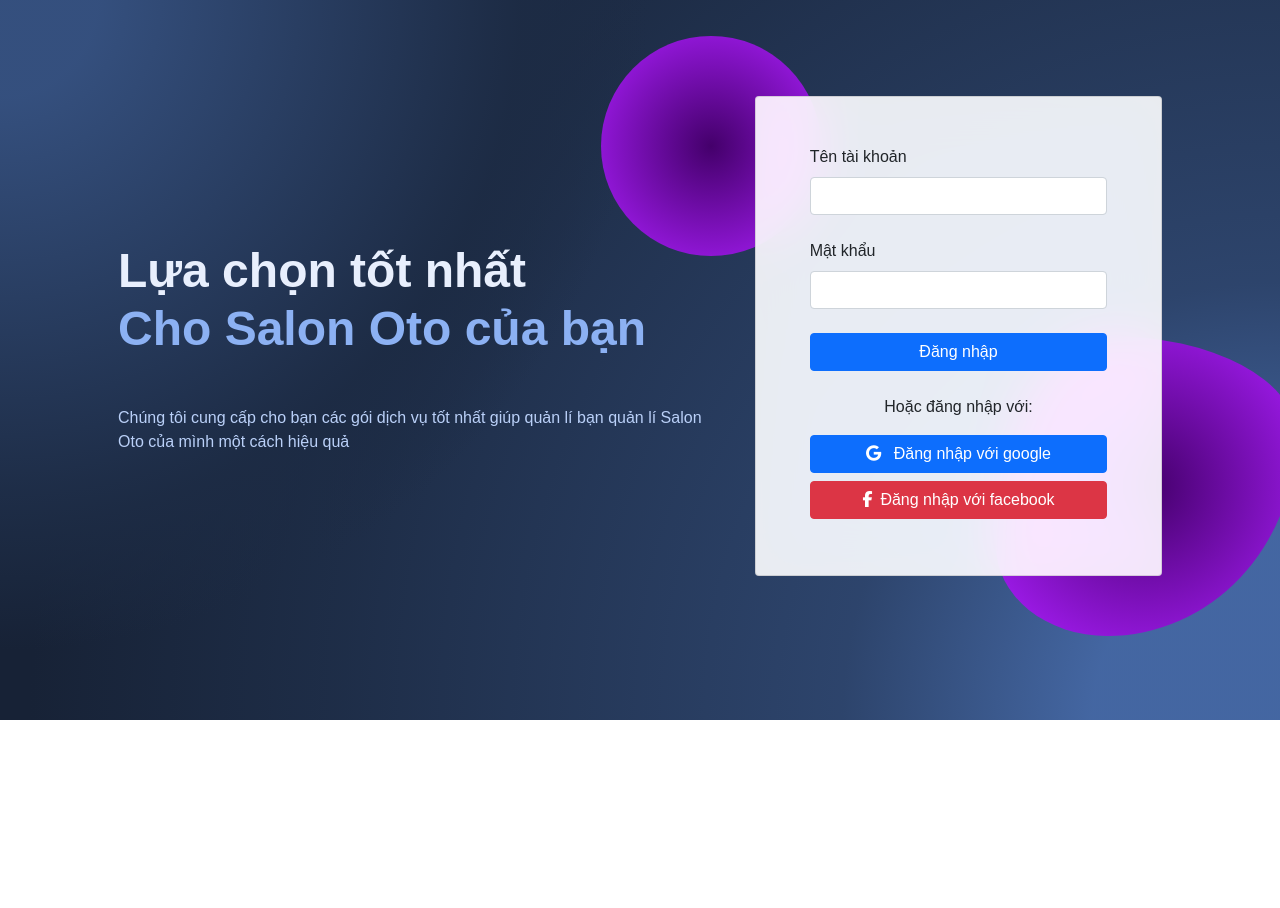
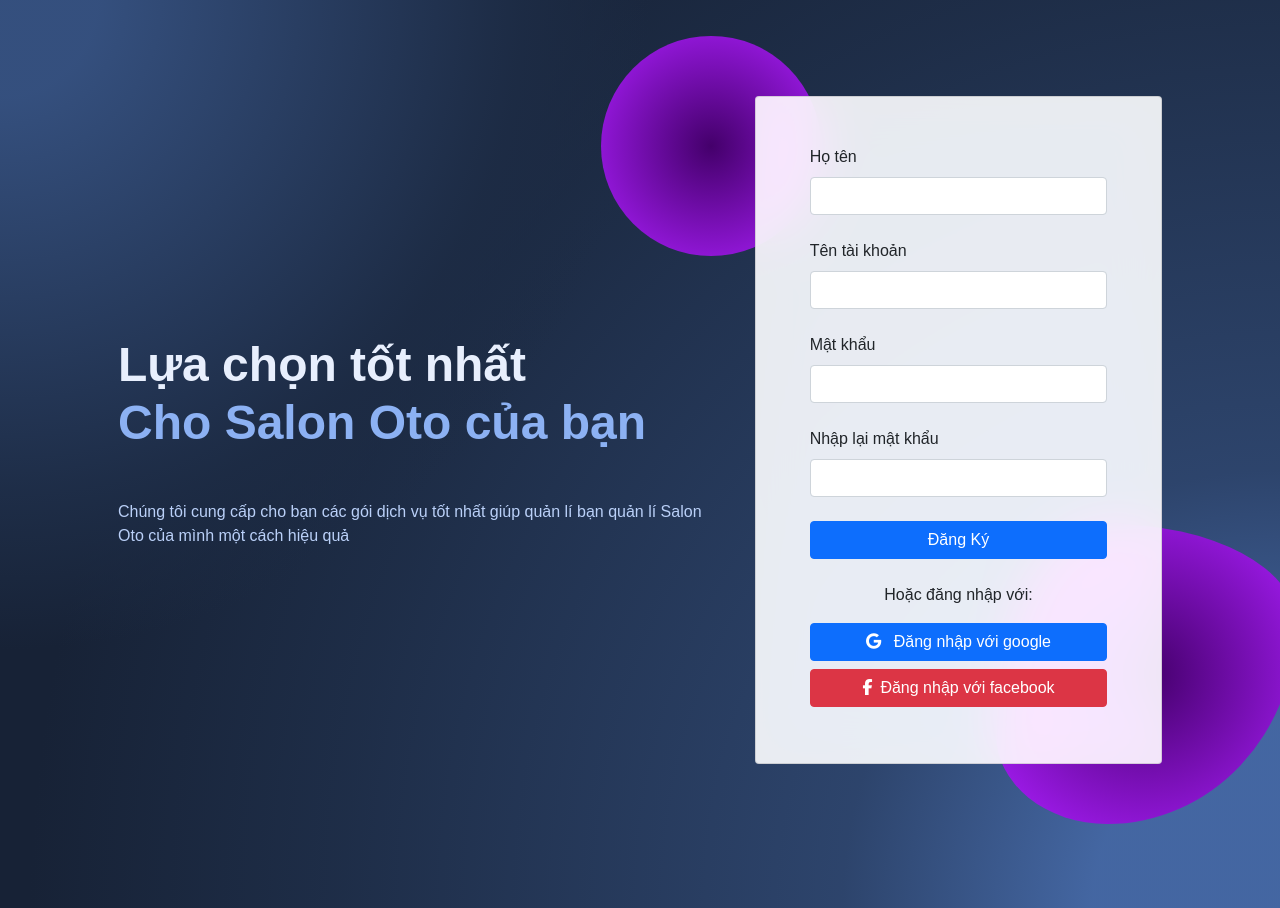
Before and after one commit to DuyAnh14062002/FE_SalonOto, a React (Create React App) app: page / in a window 1280 px wide. Before the commit the page ends 800 px from the top, so only its background shows below. Built offline with nearby package versions, Linux system fonts and the light colour scheme.

Commit message:
Register interface

```diff
--- a/src/App.js
+++ b/src/App.js
@@ -1,9 +1,8 @@
-import Login from "./components/Login";
-
+import Register from "./components/Register";
 function App() {
   return (
     <div className="App">
-      <Login />
+      <Register/>
     </div>
   );
 }
--- /dev/null
+++ b/src/components/Register/Register.js
@@ -0,0 +1,111 @@
+import "./Register.scss";
+export default function Register() {
+  return (
+    <section class="background-radial-gradient overflow-hidden">
+      <div class="container px-4 py-5 px-md-5 text-center text-lg-start my-5">
+        <div class="row gx-lg-5 align-items-center mb-5">
+          <div class="col-lg-7 mb-5 mb-lg-0" style={{ zIndex: "10" }}>
+            <h1
+              class="my-5 display-5 fw-bold ls-tight"
+              style={{ color: "hsl(218, 81%, 95%)" }}
+            >
+              Lựa chọn tốt nhất <br />
+              <span style={{ color: "hsl(218, 81%, 75%)" }}>
+                Cho Salon Oto của bạn
+              </span>
+            </h1>
+            <p class="mb-4 opacity-70" style={{ color: "hsl(218, 81%, 85%)" }}>
+              Chúng tôi cung cấp cho bạn các gói dịch vụ tốt nhất giúp quản lí
+              bạn quản lí Salon Oto của mình một cách hiệu quả
+            </p>
+          </div>
+
+          <div class="col-lg-5 mb-5 mb-lg-0 position-relative">
+            <div
+              id="radius-shape-1"
+              class="position-absolute rounded-circle shadow-5-strong"
+            ></div>
+            <div
+              id="radius-shape-2"
+              class="position-absolute shadow-5-strong"
+            ></div>
+
+            <div class="card bg-glass">
+              <div class="card-body px-1 py-5">
+                <form>
+                <div class="d-flex justify-content-center">
+                    <div class="form-outline mb-4 w-75">
+                      <label class="form-label" for="username">
+                        Họ tên
+                      </label>
+                      <input type="email" id="username" class="form-control" />
+                    </div>
+                  </div>
+                  <div class="d-flex justify-content-center">
+                    <div class="form-outline mb-4 w-75">
+                      <label class="form-label" for="username">
+                        Tên tài khoản
+                      </label>
+                      <input type="email" id="username" class="form-control" />
+                    </div>
+                  </div>
+                  <div class="d-flex justify-content-center">
+                    <div class="form-outline mb-4 w-75">
+                      <label class="form-label" for="password">
+                        Mật khẩu
+                      </label>
+                      <input
+                        type="password"
+                        id="password"
+                        class="form-control"
+                      />
+                    </div>
+                  </div>
+                  <div class="d-flex justify-content-center">
+                    <div class="form-outline mb-4 w-75">
+                      <label class="form-label" for="password">
+                        Nhập lại mật khẩu
+                      </label>
+                      <input
+                        type="password"
+                        id="password"
+                        class="form-control"
+                      />
+                    </div>
+                  </div>
+                  <div class="text-center">
+                    <button
+                      type="submit"
+                      class="btn btn-primary btn-block mb-4 w-75"
+                    >
+                      Đăng Ký
+                    </button>
+                  </div>
+
+                  <div class="text-center">
+                    <p>Hoặc đăng nhập với:</p>
+                    <button
+                      class="btn btn-block btn-primary w-75"
+                      style={{ backgroundColor: "#dd4b39;" }}
+                      type="submit"
+                    >
+                      <i class="fab fa-google me-2"></i> Đăng nhập với google
+                    </button>
+                    <button
+                      class="btn btn-block btn-danger mb-2 w-75 mt-2"
+                      style={{ backgroundColor: "#3b5998;" }}
+                      type="submit"
+                    >
+                      <i class="fab fa-facebook-f me-2"></i>Đăng nhập với
+                      facebook
+                    </button>
+                  </div>
+                </form>
+              </div>
+            </div>
+          </div>
+        </div>
+      </div>
+    </section>
+  );
+}
--- /dev/null
+++ b/src/components/Register/Register.scss
@@ -0,0 +1,43 @@
+.background-radial-gradient {
+  background-color: hsl(218, 41%, 15%);
+  background-image: radial-gradient(
+      650px circle at 0% 0%,
+      hsl(218, 41%, 35%) 15%,
+      hsl(218, 41%, 30%) 35%,
+      hsl(218, 41%, 20%) 75%,
+      hsl(218, 41%, 19%) 80%,
+      transparent 100%
+    ),
+    radial-gradient(
+      1250px circle at 100% 100%,
+      hsl(218, 41%, 45%) 15%,
+      hsl(218, 41%, 30%) 35%,
+      hsl(218, 41%, 20%) 75%,
+      hsl(218, 41%, 19%) 80%,
+      transparent 100%
+    );
+}
+
+#radius-shape-1 {
+  height: 220px;
+  width: 220px;
+  top: -60px;
+  left: -130px;
+  background: radial-gradient(#44006b, #ad1fff);
+  overflow: hidden;
+}
+
+#radius-shape-2 {
+  border-radius: 38% 62% 63% 37% / 70% 33% 67% 30%;
+  bottom: -60px;
+  right: -110px;
+  width: 300px;
+  height: 300px;
+  background: radial-gradient(#44006b, #ad1fff);
+  overflow: hidden;
+}
+
+.bg-glass {
+  background-color: hsla(0, 0%, 100%, 0.9) !important;
+  backdrop-filter: saturate(200%) blur(25px);
+}
--- /dev/null
+++ b/src/components/Register/index.js
@@ -0,0 +1,3 @@
+import Register from "./Register";
+
+export default Register;
```
Also changed, not shown: 1 other file (tests, documents, lock files or other folders).
